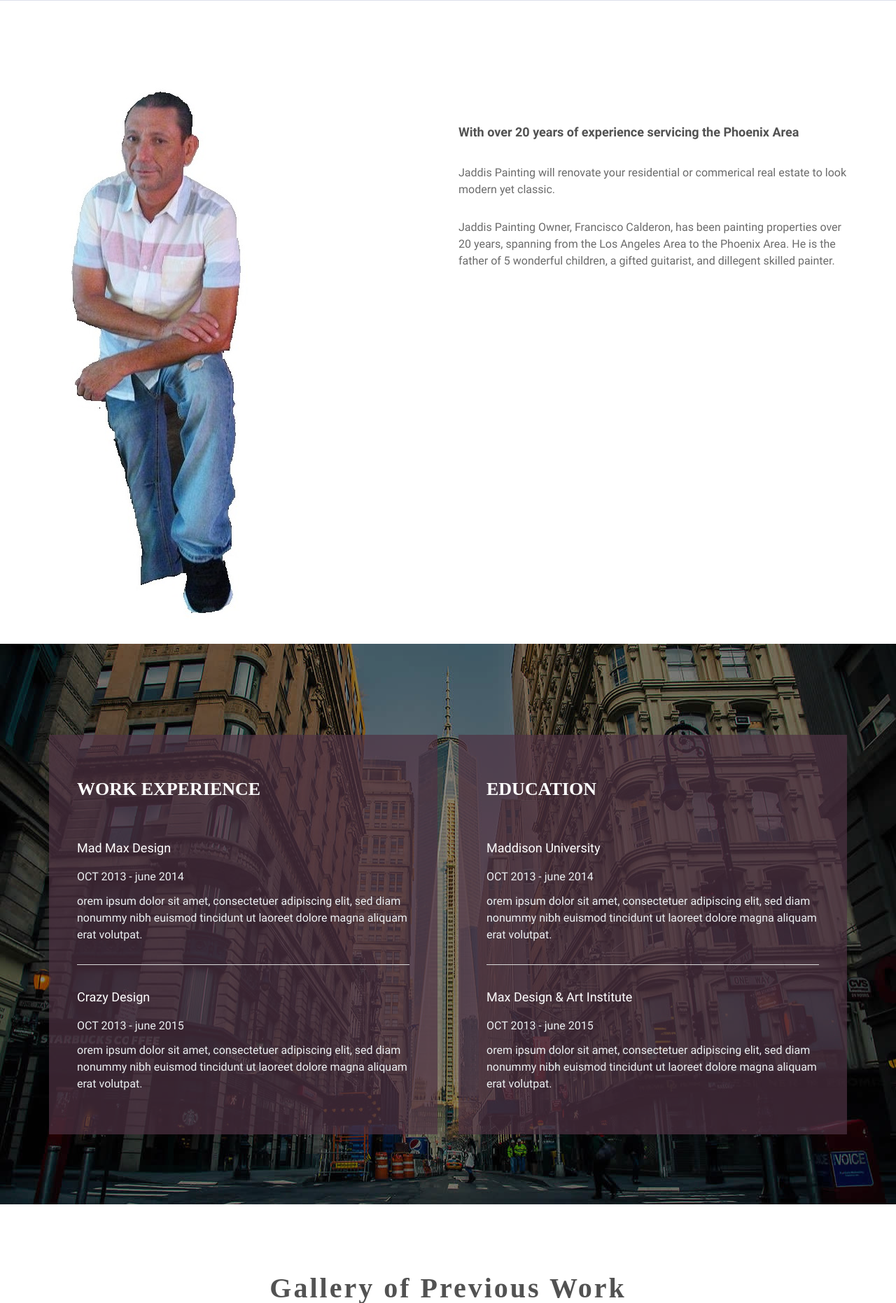
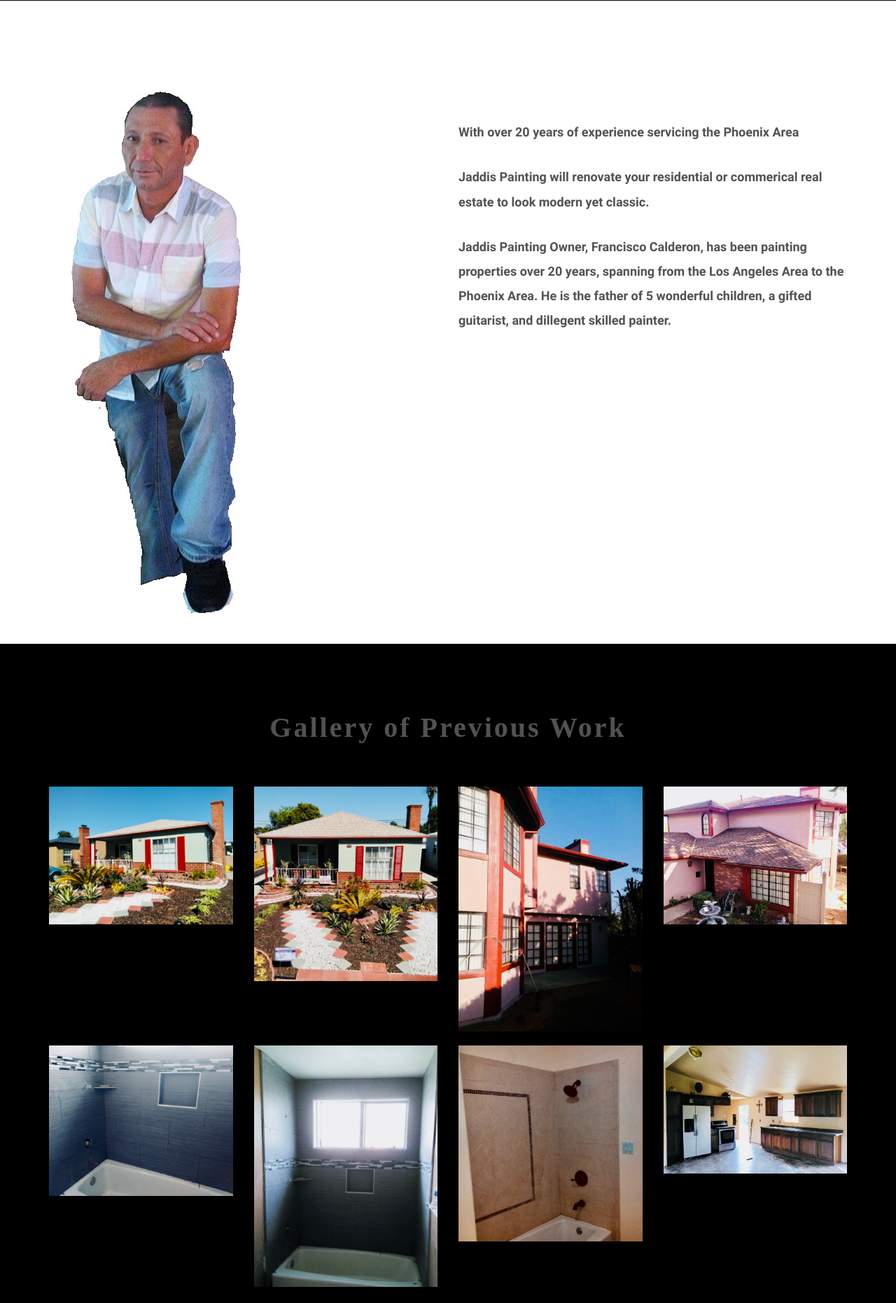
Before and after one commit to fjcrodriguez/jaddispainting, a Flask app: page / in a window 1280 px wide. Shown: the part 1431-3293 px from the top of the page at 70% size. Run offline with Flask 2, Linux system fonts and the light colour scheme; some libraries are stand-ins or nearby versions.

Commit message:
ready for live launch

```diff
--- a/jaddispainting/static/css/style.css
+++ b/jaddispainting/static/css/style.css
@@ -219,6 +219,7 @@ Section
     padding-bottom: 100px;
     position: relative;
     overflow: hidden;
+    background-color: black;
 }
 
 .sections2{
--- a/jaddispainting/templates/index.html
+++ b/jaddispainting/templates/index.html
@@ -34,8 +34,7 @@
         <ul>
             <li><a href="#home"><span>Home</span></a></li>
             <li><a href="#about"><span>About Me</span></a></li>
-            <li><a href="#features"><span>Features</span></a></li>
-            <li><a href="#experience"><span>Experience</span></a></li>
+            <li><a href="#features"><span>Services</span></a></li>
             <li><a href="#portfolio"><span>Portfolio</span></a></li>
         </ul>
         <a class="cd-close-menu" href="#0">Close<span></span></a>
@@ -48,7 +47,7 @@
                     <div class="div-menu">
                         <header class="cd-header">
                             <div id="cd-logo">
-                                <a href="index.html"><img alt="Logo" src="static/images/logo.png"></a>
+                                <a href="#"><img alt="Logo" src="static/images/logo.png"></a>
                             </div>
                             <a class="cd-menu-trigger" href="#main-nav"><span></span></a>
                         </header>
@@ -123,8 +122,8 @@
                     <div class="col-md-6 col-sm-6 col-xs-12">
                         <div class="about-content text-left">
                             <h4>With over 20 years of experience servicing the Phoenix Area</h4>
-                            <p>Jaddis Painting will renovate your residential or commerical real estate to look modern yet classic.</p>
-                            <p>Jaddis Painting Owner, Francisco Calderon, has been painting properties over 20 years, spanning from the Los Angeles Area to the Phoenix Area. He is the father of 5 wonderful children, a gifted guitarist, and dillegent skilled painter.</p>
+                            <h4>Jaddis Painting will renovate your residential or commerical real estate to look modern yet classic.</h4>
+                            <h4>Jaddis Painting Owner, Francisco Calderon, has been painting properties over 20 years, spanning from the Los Angeles Area to the Phoenix Area. He is the father of 5 wonderful children, a gifted guitarist, and dillegent skilled painter.</h4>
                         </div>
                     </div>
                 </div>
@@ -133,46 +132,6 @@
     </section>
     <!-- Sections -->
     <!-- Sections -->
-    <section class="experience" id="experience">
-        <div class="overlay sections">
-            <div class="container">
-                <div class="row">
-                    <div class="experience-wrapper">
-                        <div class="col-md-6 col-sm-6 col-xs-12">
-                            <div class="experience-content">
-                                <h4>Work Experience</h4>
-                                <div class="content-details content-border">
-                                    <h5>Mad Max Design</h5>
-                                    <h6>OCT 2013 - june 2014</h6>
-                                    <p>orem ipsum dolor sit amet, consectetuer adipiscing elit, sed diam nonummy nibh euismod tincidunt ut laoreet dolore magna aliquam erat volutpat.</p>
-                                </div>
-                                <div class="content-details">
-                                    <h5>Crazy Design</h5>
-                                    <h6>OCT 2013 - june 2015</h6>
-                                    <p>orem ipsum dolor sit amet, consectetuer adipiscing elit, sed diam nonummy nibh euismod tincidunt ut laoreet dolore magna aliquam erat volutpat.</p>
-                                </div>
-                            </div>
-                        </div>
-                        <div class="col-md-6 col-sm-6 col-xs-12">
-                            <div class="experience-content">
-                                <h4>Education</h4>
-                                <div class="content-details content-border">
-                                    <h5>Maddison University</h5>
-                                    <h6>OCT 2013 - june 2014</h6>
-                                    <p>orem ipsum dolor sit amet, consectetuer adipiscing elit, sed diam nonummy nibh euismod tincidunt ut laoreet dolore magna aliquam erat volutpat.</p>
-                                </div>
-                                <div class="content-details">
-                                    <h5>Max Design &amp; Art Institute</h5>
-                                    <h6>OCT 2013 - june 2015</h6>
-                                    <p>orem ipsum dolor sit amet, consectetuer adipiscing elit, sed diam nonummy nibh euismod tincidunt ut laoreet dolore magna aliquam erat volutpat.</p>
-                                </div>
-                            </div>
-                        </div>
-                    </div>
-                </div>
-            </div>
-        </div>
-    </section>
     <!-- Sections -->
     <section class="sections" id="portfolio">
         <div class="container">
```
Also changed, not shown: jaddispainting/static/images/contact2.jpg.
